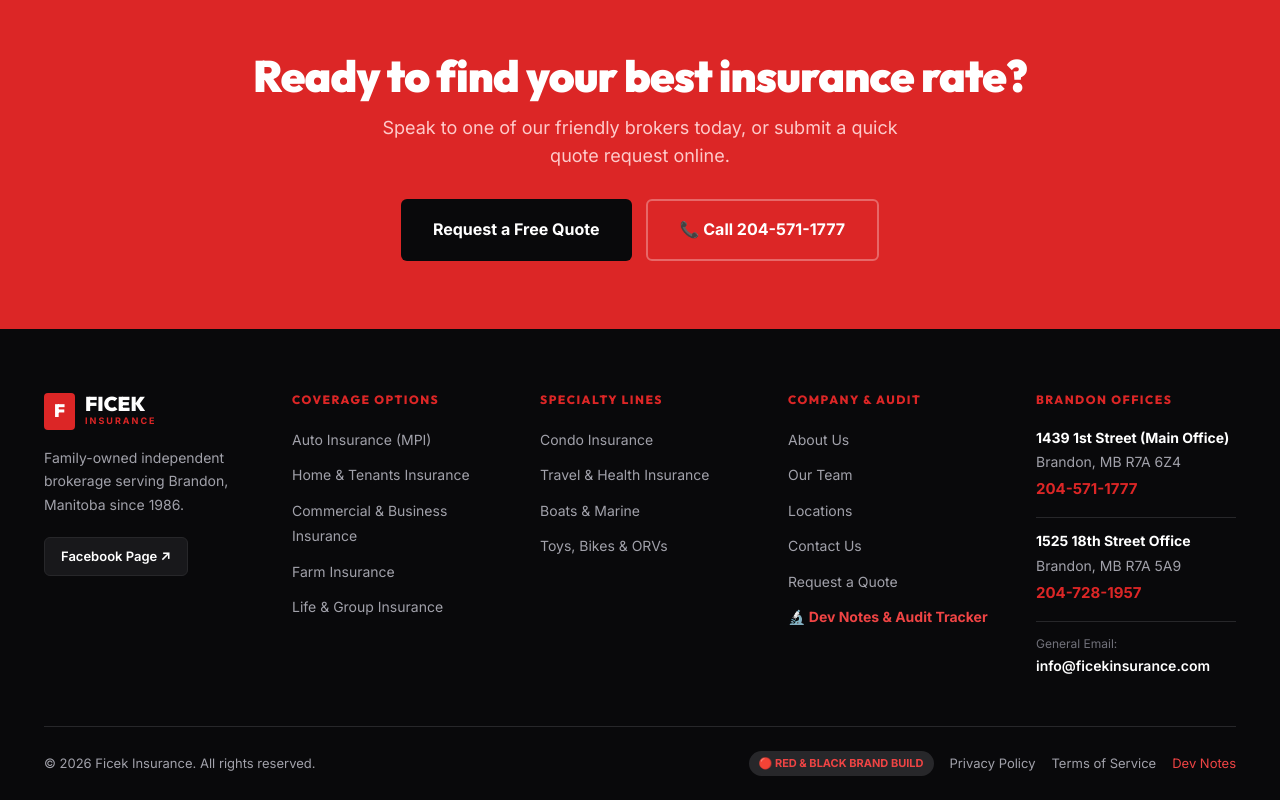
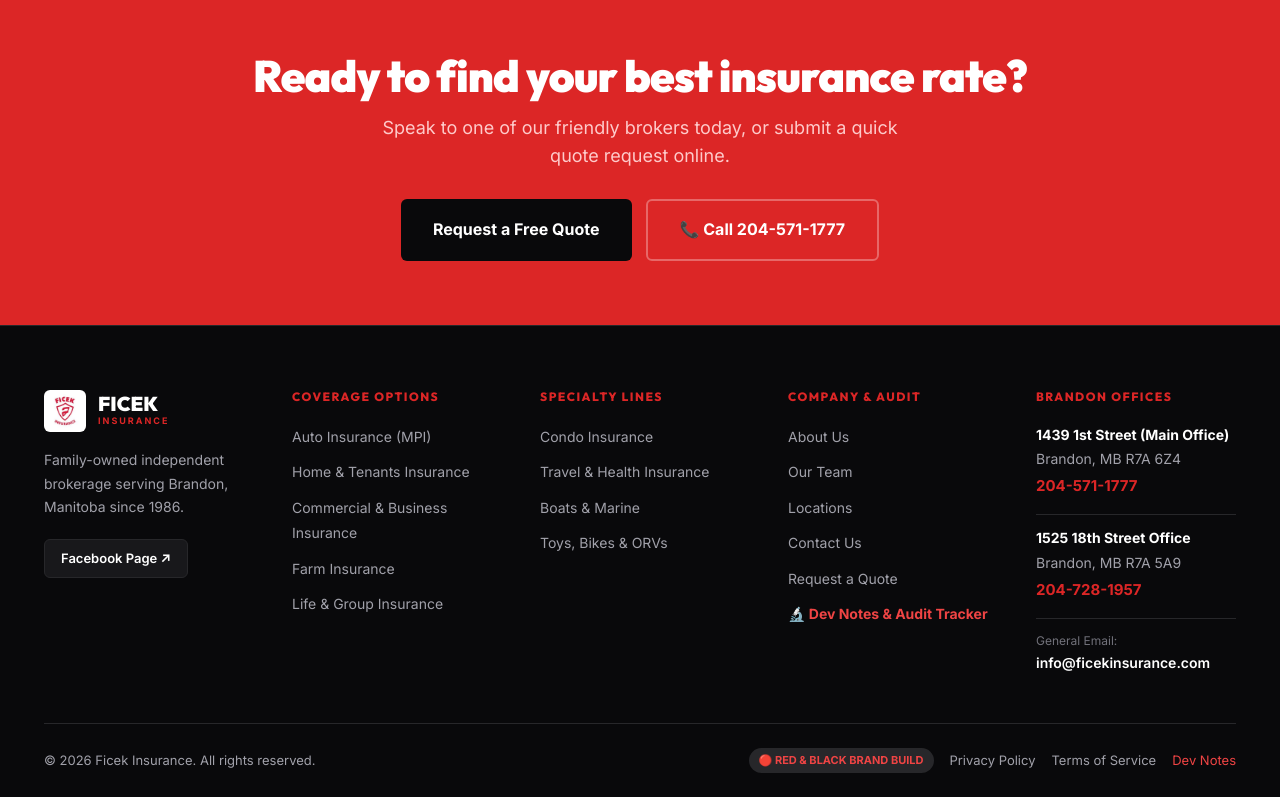
Before and after one commit to austinlmadeit/ficeks, a Next.js app: page / in a window 1280 px wide. Shown: the part 3039-3839 px from the top of the page. Built offline with nearby package versions, Linux system fonts and the light colour scheme.

Commit message:
Replace red F badge with company logo in footer

```diff
--- a/components/Footer.js
+++ b/components/Footer.js
@@ -1,4 +1,5 @@
 import Link from 'next/link';
+import Image from 'next/image';
 import { SITE, SERVICES } from '@/lib/data';
 
 export default function Footer() {
@@ -11,7 +12,7 @@ export default function Footer() {
     <footer style={{
       background: '#09090b',
       color: '#ffffff',
-      borderTop: '4px solid #dc2626',
+      borderTop: '1px solid #27272a',
       paddingTop: '64px',
     }}>
       <div className="container">
@@ -23,8 +24,17 @@ export default function Footer() {
         }}>
           {/* Brand Column */}
           <div>
-            <div style={{ display: 'flex', alignItems: 'center', gap: '10px', marginBottom: '16px' }}>
-              <span style={{ background: '#dc2626', color: '#ffffff', fontWeight: 900, fontSize: '18px', padding: '4px 10px', borderRadius: '4px', fontFamily: 'var(--font-heading)' }}>F</span>
+            <div style={{ display: 'flex', alignItems: 'center', gap: '12px', marginBottom: '16px' }}>
+              <div style={{ width: '42px', height: '42px', background: '#ffffff', borderRadius: '6px', padding: '4px', display: 'flex', alignItems: 'center', justifyContent: 'center', flexShrink: 0 }}>
+                <Image
+                  src="/images/ficek.logo.jpg"
+                  alt="Ficek Insurance"
+                  width={34}
+                  height={34}
+                  quality={100}
+                  style={{ objectFit: 'contain' }}
+                />
+              </div>
               <div>
                 <div style={{ fontSize: '20px', fontWeight: 900, color: '#ffffff', fontFamily: 'var(--font-heading)', lineHeight: 1 }}>FICEK</div>
                 <div style={{ fontSize: '9px', fontWeight: 700, color: '#dc2626', letterSpacing: '2px' }}>INSURANCE</div>
```
